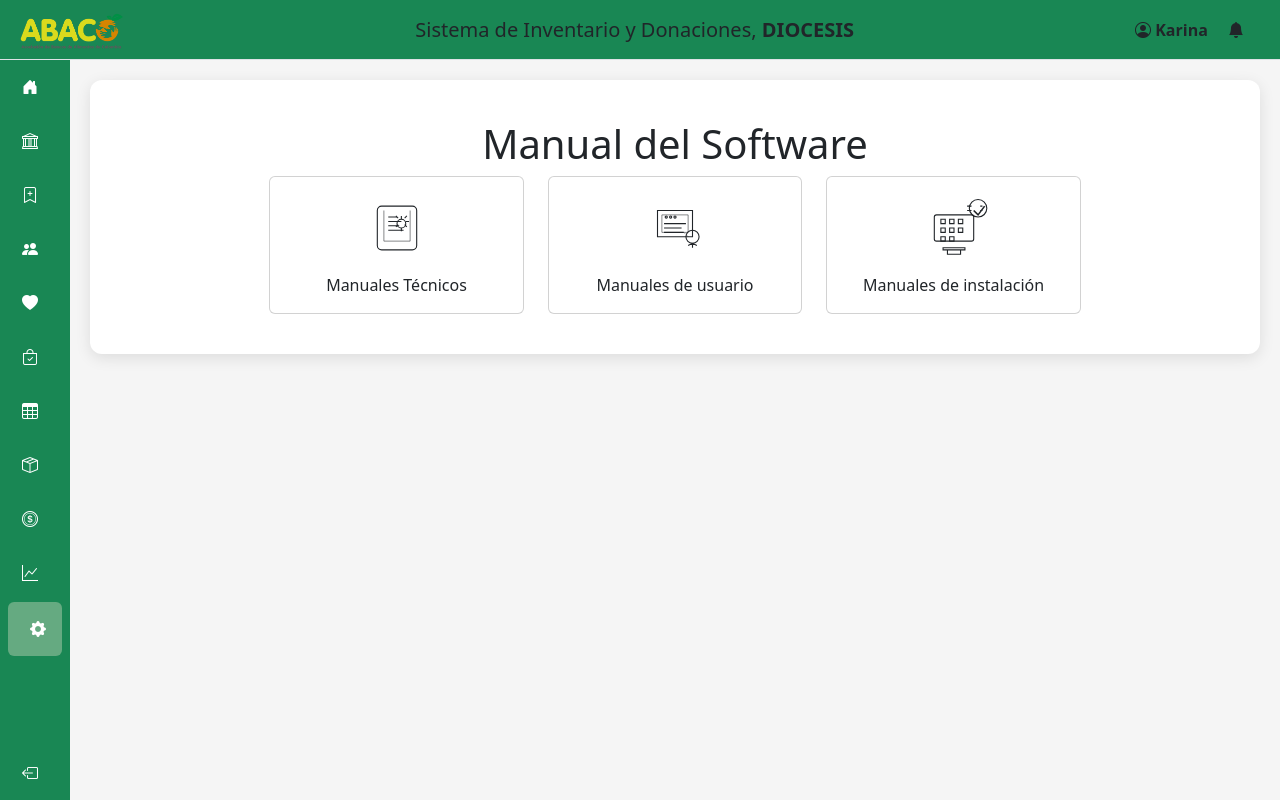
After one commit to Jean8877/PROTOTIPO_ABACO, a Flask app: template templates/frontend/menu_manual.html in a window 1280 px wide. The commit adds this page. Run offline with Flask 3, Linux system fonts and the light colour scheme; the template is opened without the code that fills it, so the values that code supplies are empty.

Commit message:
solo faltan detalles de los estilos y botones, toca crear manual de usuario y demas

```diff
--- a/static/js/resaltar.js
+++ b/static/js/resaltar.js
@@ -46,6 +46,10 @@ function resaltar() {
         'permisos_asistentes.html': 10,
         'parametros.html': 10,
         'configuracion.html': 10,
+        'menu_manual.html': 10,
+        'tecnico.html':10,
+        'instalacion.html':10,
+        'manual_usuario.html':10
 
     };
 
--- /dev/null
+++ b/templates/frontend/menu_manual.html
@@ -0,0 +1,169 @@
+<!DOCTYPE html>
+<html lang="es">
+
+<head>
+    <meta charset="UTF-8">
+    <meta name="viewport" content="width=device-width, initial-scale=1">
+    <title>Manuales del Software</title>
+    <link rel="stylesheet" href="/static/css/general.css">
+    <link rel="shortcut icon" href="/static/images/imagen.png" type="image/x-icon">
+    <link href="https://cdn.jsdelivr.net/npm/bootstrap@5.3.0/dist/css/bootstrap.min.css" rel="stylesheet">
+    <link href="https://cdn.jsdelivr.net/npm/bootstrap-icons@1.10.5/font/bootstrap-icons.css" rel="stylesheet">
+    <script src="https://unpkg.com/sweetalert/dist/sweetalert.min.js"></script>
+
+    <style>
+        .cuadro-container {
+            background-color: #ffffff;
+            padding: 40px;
+            border-radius: 12px;
+            box-shadow: 0 4px 15px rgba(0, 0, 0, 0.1);
+            margin: auto;
+        }
+    </style>
+</head>
+
+<body>
+
+    <!-- HEADER -->
+    <header>
+        <img src="/static/images/imagen.png" alt="logo de abaco">
+        <h5 class="mb-0">Sistema de Inventario y Donaciones, <strong>DIOCESIS</strong></h5>
+        <div>
+            <i class="bi bi-person-circle"></i>
+            <span class="me-3"> <strong>Karina</strong> </span>
+            <i class="bi bi-bell-fill me-3" style="cursor: pointer;" onclick="mostrarNotificaciones()"></i>
+        </div>
+    </header>
+
+    <!-- LAYOUT -->
+    <div class="main-layout">
+        <!-- SIDEBAR -->
+        <div class="sidebar">
+            <a href="menu_central.html"><i class="bi bi-house-door-fill"></i><span>Inicio</span></a>
+            <a href="menu_de_parroquias.html"><i class="bi bi-bank organizacion"
+                    id="organizacion"></i><span>Organizaciones</span></a>
+            <a href="menu_producto.html"><i class="bi bi-bookmark-plus"></i><span>Productos</span></a>
+            <a href="menu_donante.html"><i class="bi bi-people-fill"></i><span>Donantes</span></a>
+            <a href="pagina_principal.html"><i class="bi bi-heart-fill"></i><span>Donaciones</span></a>
+            <a href="lista_donaciones.html"><i class="bi bi-bag-check"></i><span>Lista de Donaciones</span></a>
+            <a href="tabla_producto.html"><i class="bi bi-table"></i><span>Tabla de Productos</span></a>
+            <a href="movimiento_inv.html"><i class="bi bi-box-seam"></i><span>Inventario</span></a>
+            <a href="menu_gastos.html"><i class="bi bi-coin"></i><span>Gastos</span></a>
+            <a href="menu_reportes.html"><i class="bi bi-graph-up"></i><span>Reportes</span></a>
+            <a href="pag_confi.html"><i class="bi bi-gear-fill"></i><span>Configuración</span></a>
+            <a class="mt-auto" style="cursor: row-resize;" onclick="cerrar()"><i
+                    class="bi bi-box-arrow-left"></i><span>Cerrar sesión</span></a>
+        </div>
+
+        <!-- CONTENIDO PRINCIPAL -->
+        <div class="content">
+            <div class="cuadro-container">
+
+                <h1>Manual del Software</h1>
+                <div class="row g-4 justify-content-center">
+
+                    <!-- Tipo de organización -->
+                    <div class="col-12 col-sm-4 col-md-3 col-lg-3">
+                        <div class="card text-center p-3" onclick="window.location.href='tecnico.html'">
+                            <svg class="mx-auto" xmlns="http://www.w3.org/2000/svg" viewBox="0 0 64 64">
+                                <!-- Libro base -->
+                                <path fill="none"
+                                    d="M18 12h28c2.21 0 4 1.79 4 4v32c0 2.21-1.79 4-4 4H18c-2.21 0-4-1.79-4-4V16c0-2.21 1.79-4 4-4z"
+                                    stroke="currentColor" stroke-width="1" />
+
+                                <!-- Páginas internas -->
+                                <path fill="none" d="M20 16v28h24V16" stroke="currentColor" stroke-width="0.5" />
+
+                                <!-- Engranaje técnico -->
+                                <path fill="none" d="M40 28c0-2.21-1.79-4-4-4s-4 1.79-4 4 1.79 4 4 4 4-1.79 4-4z"
+                                    stroke="currentColor" stroke-width="1" />
+                                <path fill="none"
+                                    d="M36 24v-3M36 32v3M40 26h3M32 26h-3M39 29l2 2M33 23l-2-2M39 23l2-2M33 29l-2 2"
+                                    stroke="currentColor" stroke-width="1" />
+
+                                <!-- Líneas de código -->
+                                <path fill="none" d="M24 22h8M24 26h12M24 30h10M24 34h14" stroke="currentColor"
+                                    stroke-width="1" />
+                            </svg>
+                            <div class="card-body p-0">
+                                <p class="card-text">Manuales Técnicos</p>
+                            </div>
+                        </div>
+                    </div>
+
+                    <!-- Parroquias -->
+                    <div class="col-12 col-sm-4 col-md-3 col-lg-3">
+                        <div class="card text-center p-3" onclick="window.location.href='manual_usuario.html'">
+                            <svg class="mx-auto" xmlns="http://www.w3.org/2000/svg" viewBox="0 0 64 64">
+                                <!-- Dispositivo -->
+                                <path fill="none" d="M16 16h32v24H16z" stroke="currentColor" stroke-width="1" />
+                                <path fill="none" d="M20 20h24v16H20z" stroke="currentColor" stroke-width="0.5" />
+
+                                <!-- Elementos de UI -->
+                                <circle cx="24" cy="22" r="1" fill="none" stroke="currentColor" stroke-width="1" />
+                                <circle cx="28" cy="22" r="1" fill="none" stroke="currentColor" stroke-width="1" />
+                                <circle cx="32" cy="22" r="1" fill="none" stroke="currentColor" stroke-width="1" />
+                                <path fill="none" d="M22 28h20M22 32h16M22 36h18" stroke="currentColor"
+                                    stroke-width="1" />
+
+                                <!-- Persona observando -->
+                                <circle cx="48" cy="40" r="6" fill="none" stroke="currentColor" stroke-width="1" />
+                                <path fill="none" d="M48 46v4M48 46l-4 2M48 46l4 2" stroke="currentColor"
+                                    stroke-width="1" />
+
+                                <!-- Línea de vista -->
+                                <path fill="none" d="M44 40l-4-4" stroke="currentColor" stroke-width="0.5"
+                                    stroke-dasharray="2,2" />
+                            </svg>
+                            <div class="card-body p-0">
+                                <p class="card-text">Manuales de usuario</p>
+                            </div>
+                        </div>
+                    </div>
+
+                    <!-- Fundaciones -->
+                    <div class="col-12 col-sm-4 col-md-3 col-lg-3">
+                        <div class="card text-center p-3" onclick="window.location.href='instalacion.html'">
+                            <svg class="mx-auto"  xmlns="http://www.w3.org/2000/svg" viewBox="0 0 64 64">
+                                <!-- Servidor/CPU -->
+                                <path fill="none"
+                                    d="M16 20h32c1.1 0 2 .9 2 2v20c0 1.1-.9 2-2 2H16c-1.1 0-2-.9-2-2V22c0-1.1.9-2 2-2z"
+                                    stroke="currentColor" stroke-width="1" />
+
+                                <!-- Paneles frontales -->
+                                <path fill="none"
+                                    d="M20 24h4v4h-4zM28 24h4v4h-4zM36 24h4v4h-4zM20 32h4v4h-4zM28 32h4v4h-4zM36 32h4v4h-4zM20 40h4v4h-4zM28 40h4v4h-4z"
+                                    stroke="currentColor" stroke-width="1" />
+
+                                <!-- Base -->
+                                <path fill="none" d="M22 50h20v2H22zM26 52h12v4H26z" stroke="currentColor"
+                                    stroke-width="1" />
+
+                                <!-- Check de instalación completa -->
+                                <path fill="none" d="M50 16l4 4 6-8" stroke="currentColor" stroke-width="1.5" />
+                                <circle cx="54" cy="14" r="8" fill="none" stroke="currentColor" stroke-width="1" />
+
+                                <!-- Flechas de proceso -->
+                                <path fill="none" d="M48 12h-4M48 16h-4M56 12h2M56 16h2" stroke="currentColor"
+                                    stroke-width="1" />
+                            </svg>
+                            <div class="card-body p-0">
+                                <p class="card-text">Manuales de instalación</p>
+                            </div>
+                        </div>
+                    </div>
+
+                </div>
+            </div>
+        </div>
+    </div>
+    <script src="/static/js/resaltar.js"></script>
+    <script src="/static/js/notificacion.js"></script>
+    <script src="https://cdn.jsdelivr.net/npm/bootstrap@5.3.0/dist/js/bootstrap.bundle.min.js"></script>
+    <script>
+        resaltar()
+    </script>
+
+</body>
+
+</html>
--- a/templates/frontend/pag_confi.html
+++ b/templates/frontend/pag_confi.html
@@ -106,7 +106,7 @@
                     </div>
                     <!-- Card 5 -->
                     <div class="col-12 col-sm-6 col-lg-4 mx-auto">
-                        <div class="card card-config p-4" onclick="window.location.href='manuales.html'">
+                        <div class="card card-config p-4" onclick="window.location.href='menu_manual.html'">
                             <i class="bi bi-book-half"></i>
                             <h5>Manuales de usuarios </h5>
                             <p>manual de usuario</p>
```
Also changed, not shown: templates/frontend/instalacion.html (added, +79 -0 lines), templates/frontend/manual_usuario.html (added, +79 -0 lines), templates/frontend/tecnico.html (added, +112 -0 lines).
